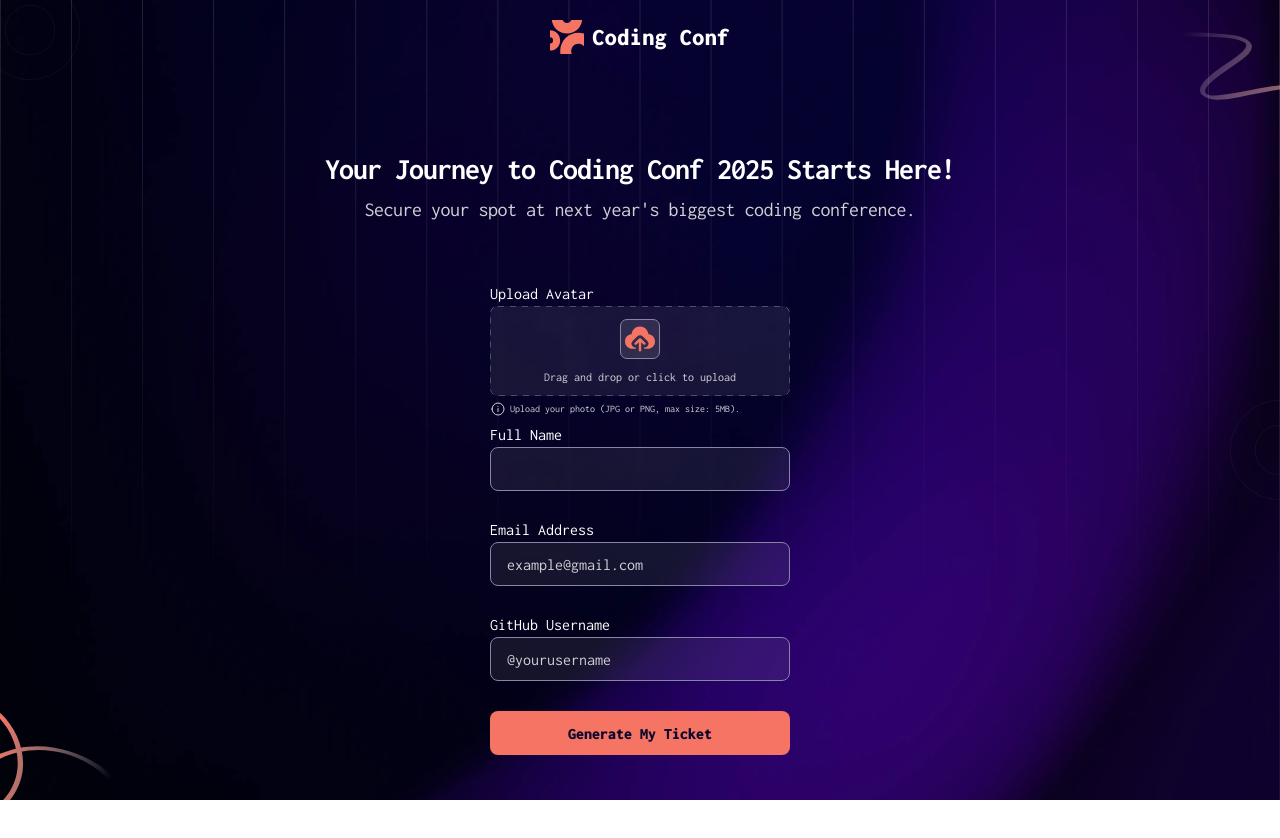
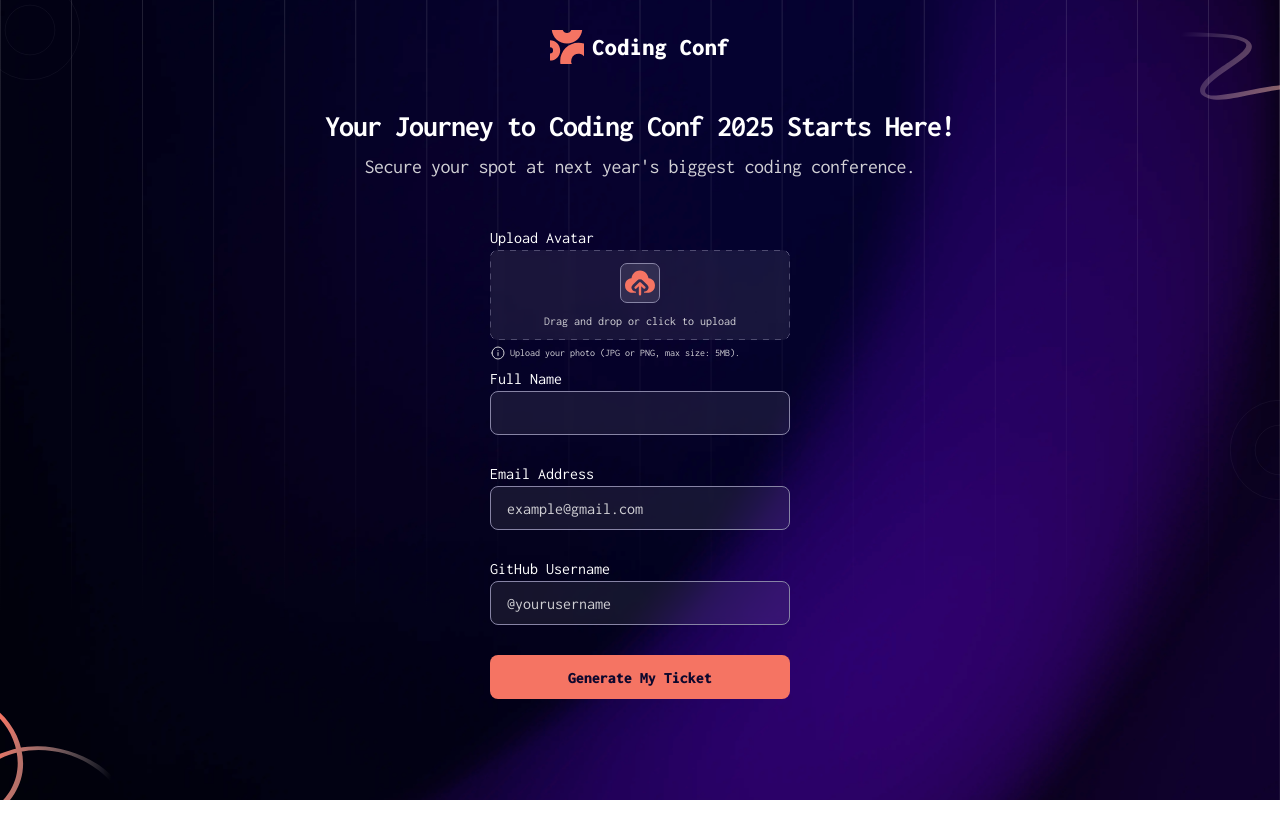
Before and after one commit to NavarroEmiliano/conference-ticket-generator-main, a React (Vite) app: page / in a window 1280 px wide. Shown: the top 838 px of the page. Built offline with nearby package versions, Linux system fonts and the light colour scheme.

Commit message:
header changed

```diff
--- a/src/App.css
+++ b/src/App.css
@@ -6,4 +6,9 @@
     padding: 16px 0;
 }
 
-@media (min-width: 320px) {}
+@media (min-width: 320px) {
+    .main-container {
+        justify-content: start;
+        gap: 50px;
+    }
+}
--- a/src/components/Header/Header.module.css
+++ b/src/components/Header/Header.module.css
@@ -19,7 +19,7 @@
 
 @media (min-width: 320px) {
     .header-container {
-        padding: 20px;
+        padding: 30px;
     }
 
     .header-container img {
```
